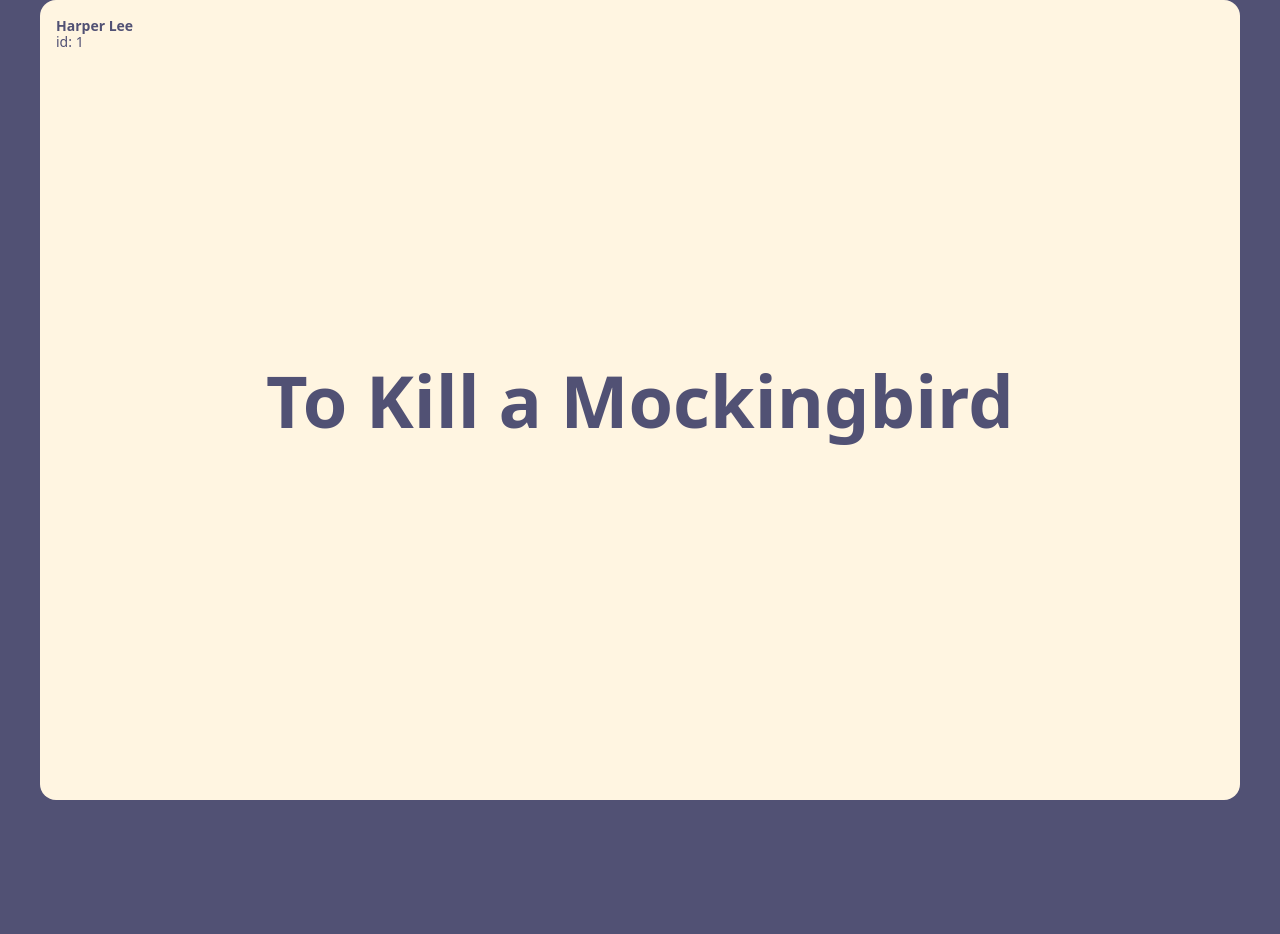
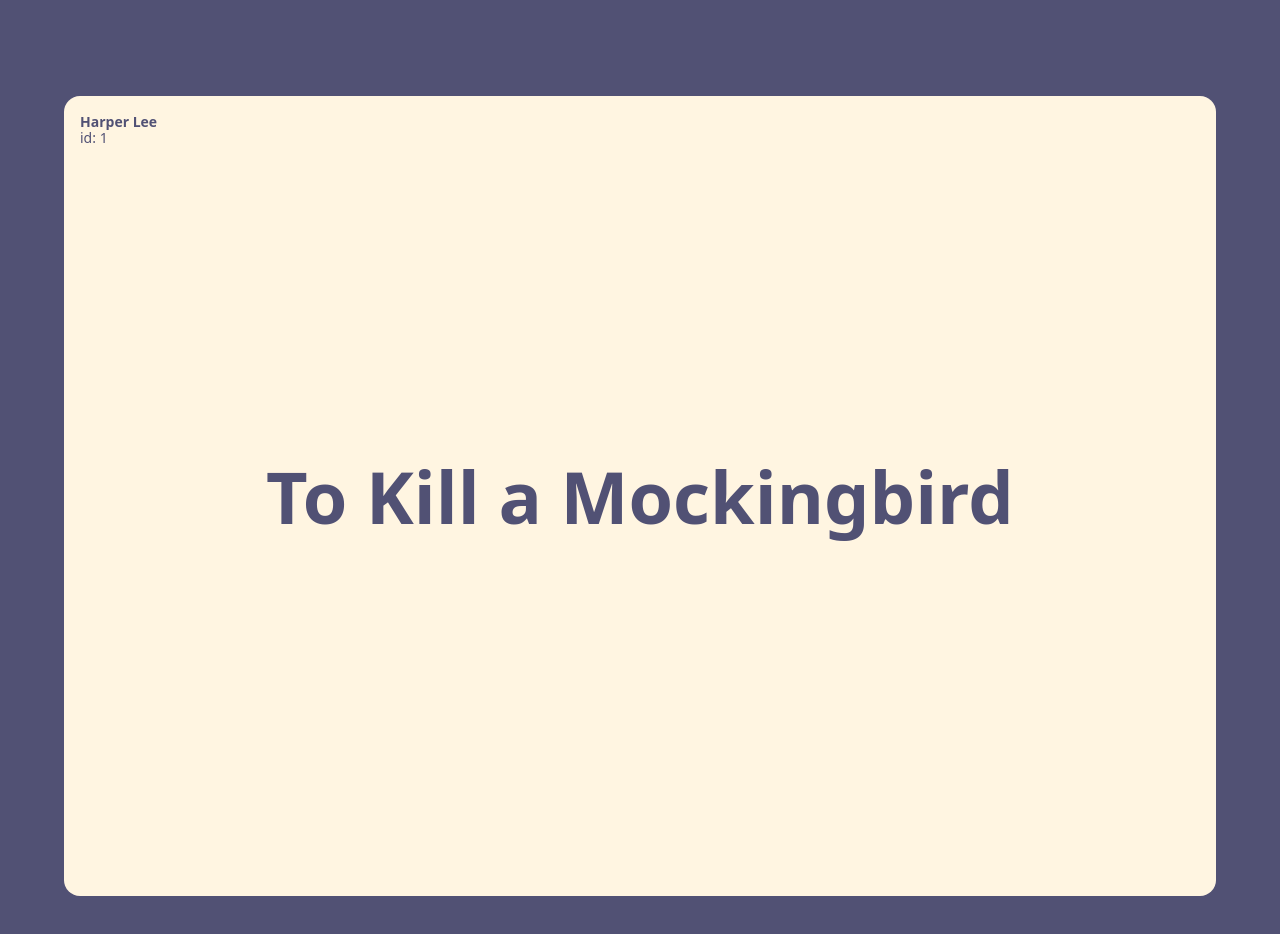
Before and after one commit to wunder-frau/author-display-app, a React (Vite) app: page /book/1 in a window 1280 px wide. Shown: the top 934 px of the page. Before the commit the page ends 800 px from the top, so only its background shows below. Built offline with nearby package versions, Linux system fonts and the light colour scheme; data requests are answered from the project's data file.

Commit message:
styles for App component

```diff
--- a/package.json
+++ b/package.json
@@ -17,7 +17,7 @@
     "react": "^18.3.1",
     "react-dom": "^18.3.1",
     "react-router": "^6.28.2",
-    "react-router-dom": "^6.28.2",
+    "react-router-dom": "^7.1.5",
     "tailwindcss": "^4.0.0"
   },
   "devDependencies": {
--- a/src/components/App.tsx
+++ b/src/components/App.tsx
@@ -49,7 +49,8 @@
   }
 
   return (
-    <div className='mx-auto min-h-[700px] w-full max-w-[1200px] min-w-[320px] bg-[#515174] text-center'>
+    <div className='w-full bg-[#515174] py-4 sm:py-6 md:py-8 lg:py-12'>
+      <div className='w-full bg-[#515174] px-4 py-4 sm:px-6 sm:py-6 md:px-8 md:py-8 lg:px-12 lg:py-12 xl:px-16'>
         <Router>
           {/* <h2 className='animate-[var(--animate-shineImpulse)] text-center text-2xl text-blue-500'>
             Hello, World!
@@ -70,6 +71,7 @@
           </Routes>
         </Router>
       </div>
+    </div>
   )
 }
 
```
Also changed, not shown: 1 other file (tests, documents, lock files or other folders). Lines whose indentation alone changed are shown as unchanged.
